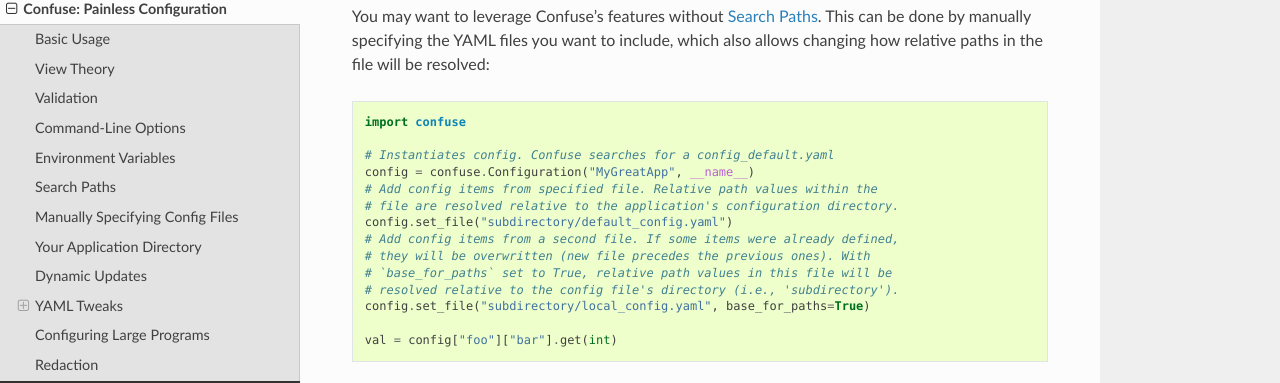
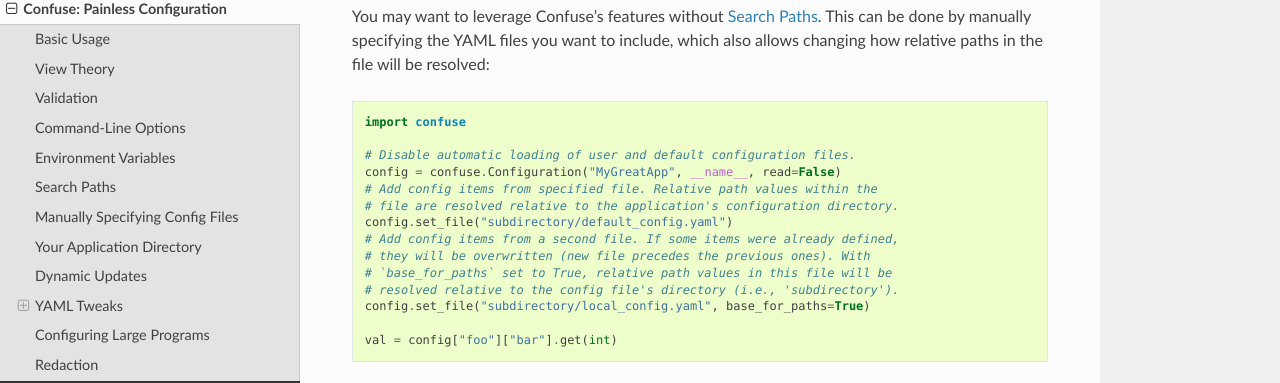
Before and after one commit to beetbox/confuse, a Sphinx documentation site: the page built from docs/usage.rst, in a window 1280 px wide and 900 px high, scrolled down 6313 px. Shown: the part 112-495 px from the top of the window. Built offline with Sphinx 7.4.7 and the Read the Docs theme 3.1.0, drawn with Linux system fonts in a browser that asks for light colours.

Commit message:
docs: disable automatic loading in the manual config example

```diff
--- a/docs/changelog.rst
+++ b/docs/changelog.rst
@@ -3,6 +3,8 @@
 
 Unreleased
 ----------
+
+- Fix the manual configuration example to disable automatic file loading.
 
 v2.2.1
 ------
--- a/docs/usage.rst
+++ b/docs/usage.rst
@@ -342,8 +342,8 @@
 
     import confuse
 
-    # Instantiates config. Confuse searches for a config_default.yaml
-    config = confuse.Configuration("MyGreatApp", __name__)
+    # Disable automatic loading of user and default configuration files.
+    config = confuse.Configuration("MyGreatApp", __name__, read=False)
     # Add config items from specified file. Relative path values within the
     # file are resolved relative to the application's configuration directory.
     config.set_file("subdirectory/default_config.yaml")
```
